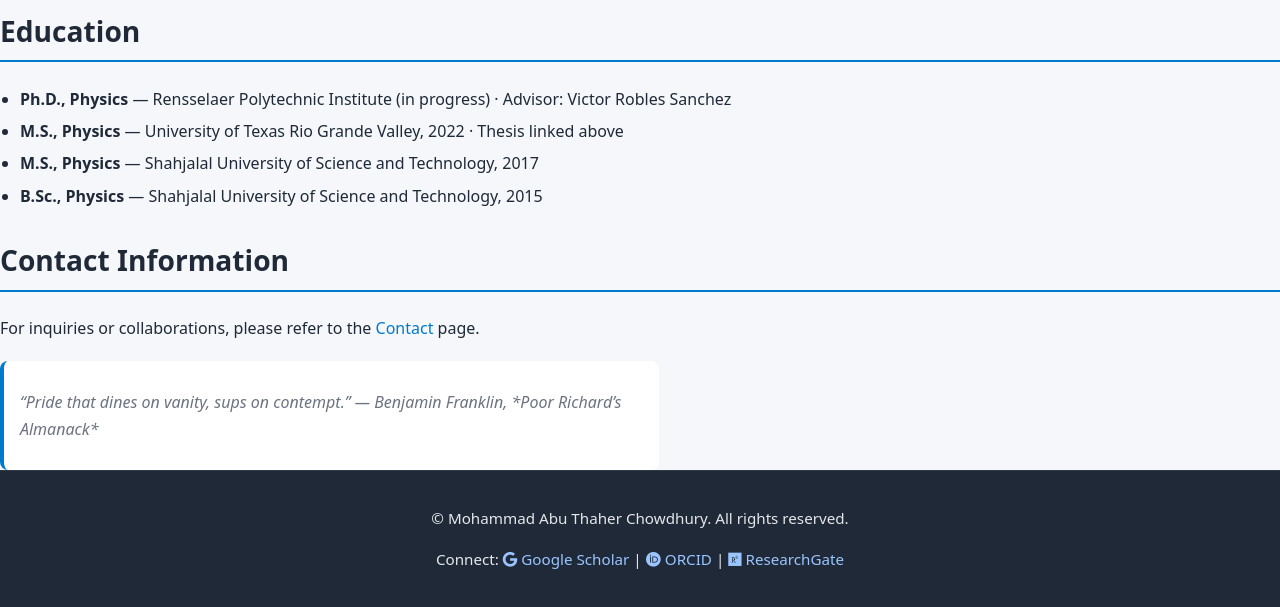
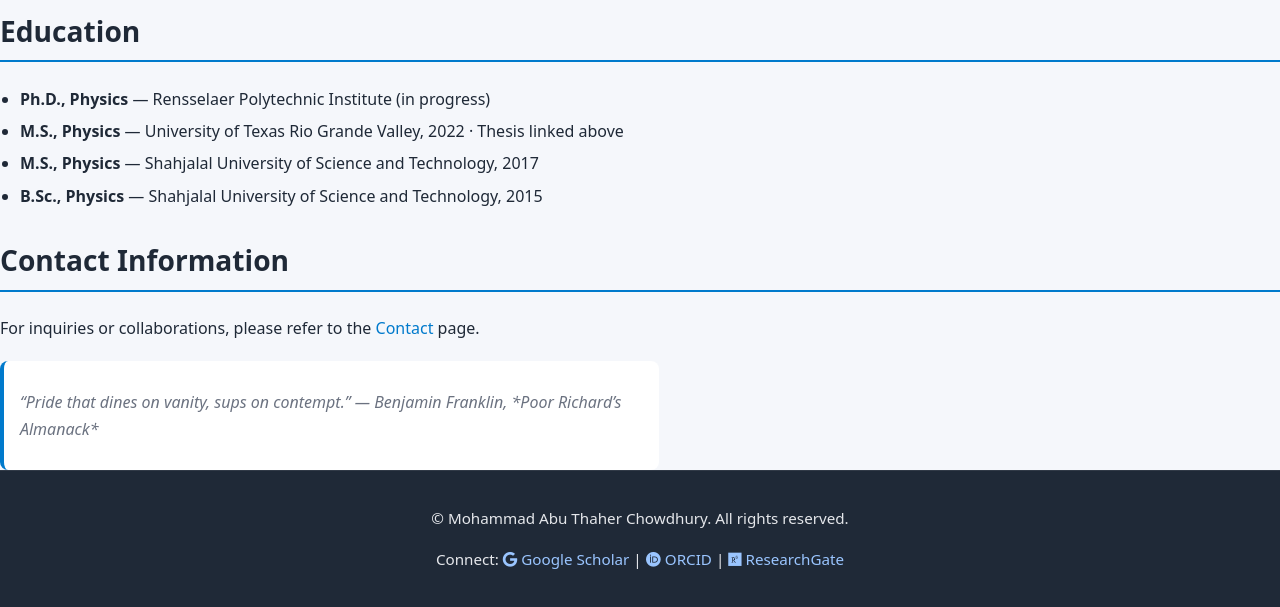
Before and after one commit to matc-thaher/website, a Jekyll site: the page built from about.md, in a window 1280 px wide and 1330 px high. Shown: the part 723-1330 px from the top of the window. Built offline with Jekyll 4.4.1, drawn with Linux system fonts in a browser that asks for light colours.

Commit message:
Update about.md

```diff
--- a/about.md
+++ b/about.md
@@ -51,7 +51,7 @@ show_header_phrase: false
 </section>
 
 ## Education
-- **Ph.D., Physics** — Rensselaer Polytechnic Institute (in progress) · Advisor: Victor Robles Sanchez
+- **Ph.D., Physics** — Rensselaer Polytechnic Institute (in progress)
 - **M.S., Physics** — University of Texas Rio Grande Valley, 2022 · Thesis linked above
 - **M.S., Physics** — Shahjalal University of Science and Technology, 2017
 - **B.Sc., Physics** — Shahjalal University of Science and Technology, 2015
```
